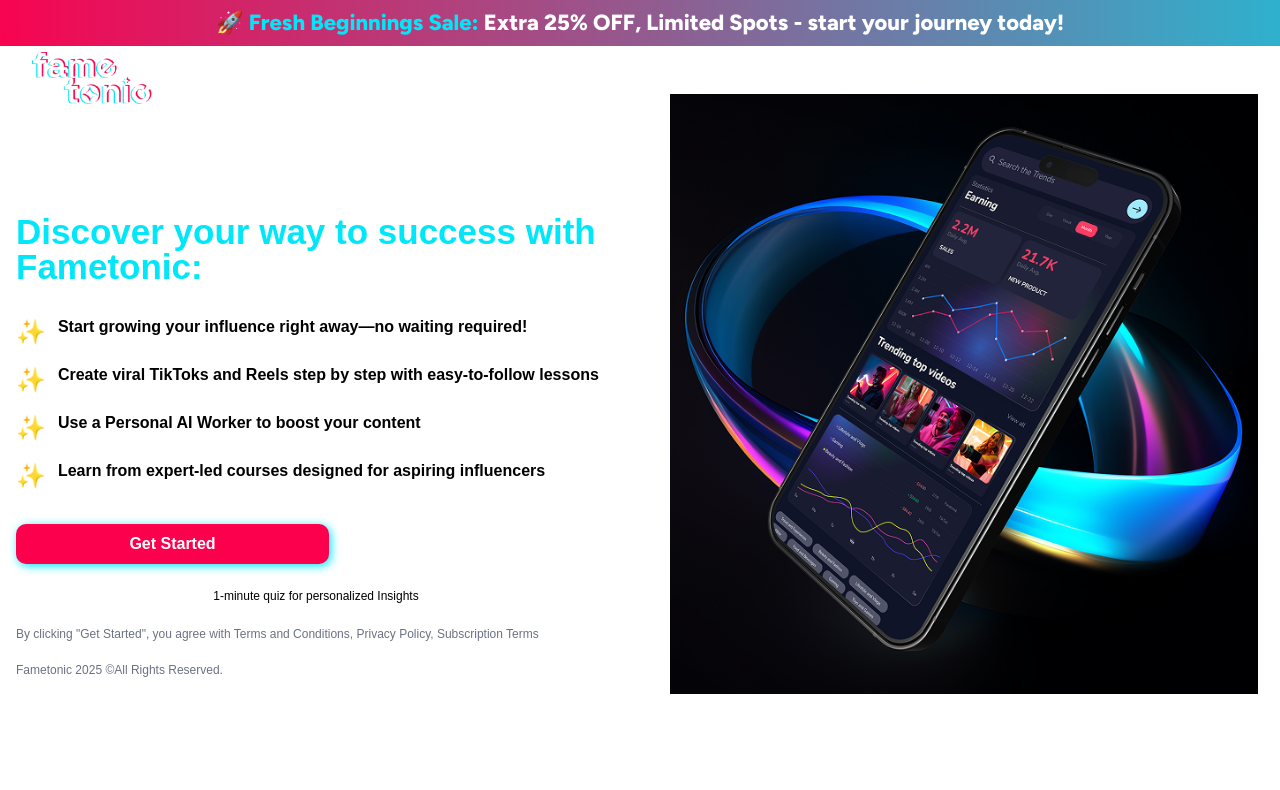
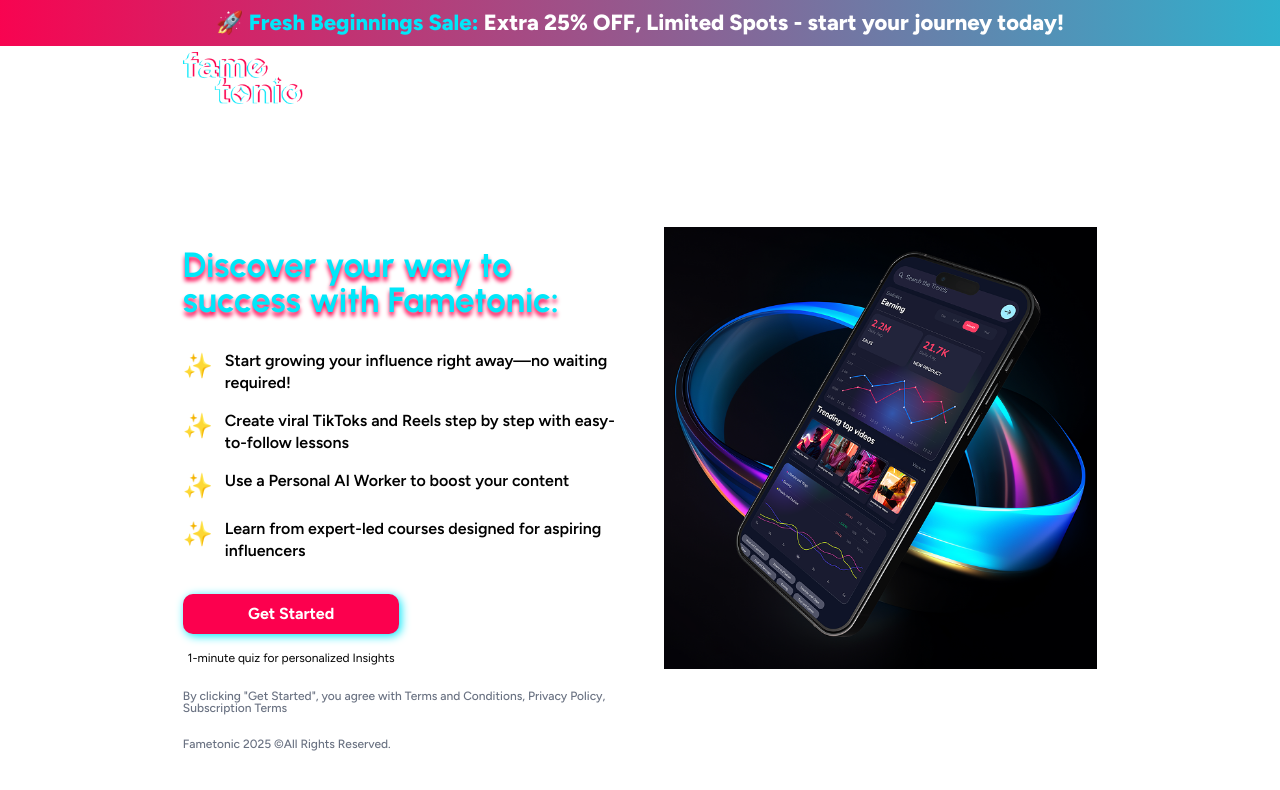
Before and after one commit to samssjubair/fame-tonic, a Next.js app: page / in a window 1280 px wide. Shown: the top 790 px of the page. Built offline with nearby package versions, Linux system fonts and the light colour scheme.

Commit message:
fix font issue and add urbanist font

```diff
--- a/src/app/globals.css
+++ b/src/app/globals.css
@@ -22,5 +22,5 @@
 body {
   background: var(--background);
   color: var(--foreground);
-  font-family: Arial, Helvetica, sans-serif;
+  font-family: var(--font-figtree);
 }
--- a/src/app/layout.tsx
+++ b/src/app/layout.tsx
@@ -1,21 +1,14 @@
 import type { Metadata } from "next";
-import { Geist, Geist_Mono } from "next/font/google";
 import "./globals.css";
-import { Figtree } from 'next/font/google'
-
-const geistSans = Geist({
-  variable: "--font-geist-sans",
-  subsets: ["latin"],
-  display: "swap",
-});
+import { Figtree, Urbanist } from 'next/font/google'
 
 const figtree = Figtree({
   variable: "--font-figtree",
   subsets: ["latin"],
 });
 
-const geistMono = Geist_Mono({
-  variable: "--font-geist-mono",
+const urbanist = Urbanist({
+  variable: "--font-urbanist",
   subsets: ["latin"],
 });
 
@@ -30,9 +23,9 @@
   children: React.ReactNode;
 }>) {
   return (
-    <html lang="en" className={`${figtree.className}`}>
+    <html lang="en">
       <body
-        className={`${geistSans.variable} ${geistMono.variable} antialiased`}
+        className={`${figtree.variable} ${urbanist.variable}`}
       >
         {children}
       </body>
--- a/src/components/FlashSaleHeader.tsx
+++ b/src/components/FlashSaleHeader.tsx
@@ -7,7 +7,7 @@
         background: 'linear-gradient(89.63deg, #FC004E -2.16%, #10CBE0 115.27%)'
       }}
     >
-      <p className="font-['Figtree'] font-extrabold text-[16px] md:text-[22px] leading-[100%] tracking-[0%] align-middle text-center">
+      <p className="font-extrabold text-[16px] md:text-[22px] leading-[100%] tracking-[0%] align-middle text-center">
         🚀 <span style={{ color: '#00E7F9' }}>Fresh Beginnings Sale:</span> Extra 25% OFF, Limited Spots - start your journey today!
       </p>
     </div>
--- a/src/components/HOC/Container.tsx
+++ b/src/components/HOC/Container.tsx
@@ -4,7 +4,7 @@
 
 const Container = ({ children }: ContainerProps) => {
   return (
-    <div className="container mx-auto px-4 md:px-6 lg:px-8">{children}</div>
+    <div className="container mx-auto px-4 md:px-0 md:max-w-[71.428571%]">{children}</div>
   );
 };
 
--- a/src/components/HeroSection.module.css
+++ /dev/null
@@ -1,59 +0,0 @@
-.heading1 {
-  @apply font-urbanist font-bold text-[35px] leading-[100%] tracking-[0%] align-middle text-white;
-}
-
-.heading2 {
-  @apply font-urbanist font-bold text-[35px] leading-[100%] tracking-[0%] align-middle text-[#00E7F9];
-}
-
-.bodyText {
-  @apply font-figtree font-semibold text-base leading-[22px] tracking-[0%] align-middle;
-}
-
-.quizText {
-  @apply font-figtree font-normal text-xs leading-4 tracking-[0%] text-center align-middle;
-}
-
-.footerText {
-  @apply font-figtree font-medium text-xs leading-[100%] tracking-[0%] align-middle text-gray-500;
-}
-
-.ctaButton {
-  @apply w-[313px] h-[40px] px-10 py-2 gap-2.5 rounded-[10px] bg-[#FC004E] shadow-[2px_2px_10px_0px_#00E7F9] text-white font-bold transition-colors duration-200;
-}
-
-.container {
-  @apply min-h-screen;
-}
-
-.contentWrapper {
-  @apply container mx-auto px-4 py-12;
-}
-
-.flexContainer {
-  @apply flex flex-col-reverse lg:flex-row items-center justify-between gap-12;
-}
-
-.textSection {
-  @apply w-full lg:w-1/2 space-y-8;
-}
-
-.imageSection {
-  @apply w-full lg:w-1/2;
-}
-
-.imageContainer {
-  @apply relative w-full h-[400px] lg:h-[600px];
-}
-
-.listItem {
-  @apply flex items-start gap-3;
-}
-
-.emoji {
-  @apply text-2xl;
-}
-
-.buttonContainer {
-  @apply space-y-6;
-}
--- a/src/components/HeroSection.tsx
+++ b/src/components/HeroSection.tsx
@@ -1,63 +1,68 @@
-import React from 'react';
-import Image from 'next/image';
-import mobile_mockup from '../assets/mobile_mockup.png';
+import React from "react";
+import Image from "next/image";
+import mobile_mockup from "../assets/mobile_mockup.png";
+import Container from "./HOC/Container";
 
 const HeroSection = () => {
   return (
-    <div className="min-h-screen">
-      <div className="container mx-auto px-4 py-12">
+    <div className=" pt-[100px] mb-8">
+      <Container>
         <div className="flex flex-col-reverse lg:flex-row items-center justify-between gap-12">
-          {/* Text Section */}
           <div className="w-full lg:w-1/2 space-y-8">
-            <h1 className="font-urbanist font-bold text-[35px] leading-[100%] tracking-[0%] align-middle text-white">
+            <h1 className="font-['Urbanist'] font-bold text-[35px] leading-[100%] tracking-[0%] align-middle text-white">
               Want to Turn Social Media Into a Profitable Career?
             </h1>
 
-            <h2 className="font-urbanist font-bold text-[35px] leading-[100%] tracking-[0%] align-middle text-[#00E7F9]">
+            <h2 className="font-['Urbanist'] font-bold text-[35px] leading-[100%] tracking-[0%] align-middle text-[#00E7F9] [text-shadow:0px_4px_4px_#FC004E]">
               Discover your way to success with Fametonic:
             </h2>
 
             <ul className="space-y-4">
               <li className="flex items-start gap-3">
                 <span className="text-2xl">✨</span>
-                <p className="font-figtree font-semibold text-base leading-[22px] tracking-[0%] align-middle">
+                <p className=" font-semibold text-base leading-[22px] tracking-[0%] align-middle">
                   Start growing your influence right away—no waiting required!
                 </p>
               </li>
               <li className="flex items-start gap-3">
                 <span className="text-2xl">✨</span>
-                <p className="font-figtree font-semibold text-base leading-[22px] tracking-[0%] align-middle">
-                  Create viral TikToks and Reels step by step with easy-to-follow lessons
+                <p className=" font-semibold text-base leading-[22px] tracking-[0%] align-middle">
+                  Create viral TikToks and Reels step by step with
+                  easy-to-follow lessons
                 </p>
               </li>
               <li className="flex items-start gap-3">
                 <span className="text-2xl">✨</span>
-                <p className="font-figtree font-semibold text-base leading-[22px] tracking-[0%] align-middle">
+                <p className=" font-semibold text-base leading-[22px] tracking-[0%] align-middle">
                   Use a Personal AI Worker to boost your content
                 </p>
               </li>
               <li className="flex items-start gap-3">
                 <span className="text-2xl">✨</span>
-                <p className="font-figtree font-semibold text-base leading-[22px] tracking-[0%] align-middle">
-                  Learn from expert-led courses designed for aspiring influencers
+                <p className=" font-semibold text-base leading-[22px] tracking-[0%] align-middle">
+                  Learn from expert-led courses designed for aspiring
+                  influencers
                 </p>
               </li>
             </ul>
 
             <div className="space-y-6">
-              <button className="w-[313px] h-[40px] px-10 py-2 gap-2.5 rounded-[10px] bg-[#FC004E] shadow-[2px_2px_10px_0px_#00E7F9] text-white font-bold transition-colors duration-200">
-                Get Started
-              </button>
+              <div className="w-full md:w-1/2">
+                <button className="block w-full h-[40px] px-10 py-2 gap-2.5 rounded-[10px] bg-[#FC004E] shadow-[2px_2px_10px_0px_#00E7F9] text-white font-bold transition-colors duration-200">
+                  Get Started
+                </button>
 
-              <p className="font-figtree font-normal text-xs leading-4 tracking-[0%] text-center align-middle">
-                1-minute quiz for personalized Insights
+                <p className=" font-normal text-xs leading-4 tracking-[0%] text-center mt-4">
+                  1-minute quiz for personalized Insights
+                </p>
+              </div>
+
+              <p className=" font-medium text-xs leading-[100%] tracking-[0%] align-middle text-gray-500">
+                By clicking &quot;Get Started&quot;, you agree with Terms and
+                Conditions, Privacy Policy, Subscription Terms
               </p>
 
-              <p className="font-figtree font-medium text-xs leading-[100%] tracking-[0%] align-middle text-gray-500">
-                By clicking &quot;Get Started&quot;, you agree with Terms and Conditions, Privacy Policy, Subscription Terms
-              </p>
-
-              <p className="font-figtree font-medium text-xs leading-[100%] tracking-[0%] align-middle text-gray-500">
+              <p className=" font-medium text-xs leading-[100%] tracking-[0%] align-middle text-gray-500">
                 Fametonic 2025 ©All Rights Reserved.
               </p>
             </div>
@@ -76,7 +81,7 @@
             </div>
           </div>
         </div>
-      </div>
+      </Container>
     </div>
   );
 };
--- a/src/components/Navbar.tsx
+++ b/src/components/Navbar.tsx
@@ -5,6 +5,7 @@
 import { FaBars, FaTimes } from 'react-icons/fa';
 import logo from '../assets/logo.png';
 import Image from 'next/image';
+import Container from './HOC/Container';
 
 const Navbar = () => {
   const [isMenuOpen, setIsMenuOpen] = useState(false);
@@ -15,9 +16,8 @@
 
   return (
     <nav className="fixed w-full bg-transparent z-50">
-      <div className="max-w-7xl mx-auto px-4 sm:px-6 lg:px-8">
+      <Container>
         <div className="flex items-center justify-between h-16">
-
           <div className="flex-shrink-0 md:flex-shrink-0 md:flex md:items-center">
             <Link href="/" className="text-2xl font-bold text-white">
               <Image src={logo} alt="Logo" width={120}/>
@@ -50,15 +50,13 @@
             >
               {isMenuOpen ? (
                 <FaTimes className="h-6 w-6" />
-
               ) : (
                 <FaBars className="h-6 w-6" />
-
               )}
             </button>
           </div>
         </div>
-      </div>
+      </Container>
 
       {/* Mobile menu */}
       {isMenuOpen && (
--- a/src/utils/typography.ts
+++ /dev/null
@@ -1,45 +0,0 @@
-export const typography = {
-  h1: {
-    fontFamily: 'Urbanist',
-    fontWeight: 700,
-    fontSize: '35px',
-    lineHeight: '100%',
-    letterSpacing: '0%',
-    verticalAlign: 'middle',
-    color: '#ffffff',
-  },
-  h2: {
-    fontFamily: 'Urbanist',
-    fontWeight: 700,
-    fontSize: '35px',
-    lineHeight: '100%',
-    letterSpacing: '0%',
-    verticalAlign: 'middle',
-    color: '#00E7F9',
-  },
-  body: {
-    fontFamily: 'Figtree',
-    fontWeight: 600,
-    fontSize: '16px',
-    lineHeight: '22px',
-    letterSpacing: '0%',
-    verticalAlign: 'middle',
-  },
-  small: {
-    fontFamily: 'Figtree',
-    fontWeight: 400,
-    fontSize: '12px',
-    lineHeight: '16px',
-    letterSpacing: '0%',
-    textAlign: 'center' as const,
-    verticalAlign: 'middle',
-  },
-  footer: {
-    fontFamily: 'Figtree',
-    fontWeight: 500,
-    fontSize: '12px',
-    lineHeight: '100%',
-    letterSpacing: '0%',
-    verticalAlign: 'middle',
-  },
-};
```
